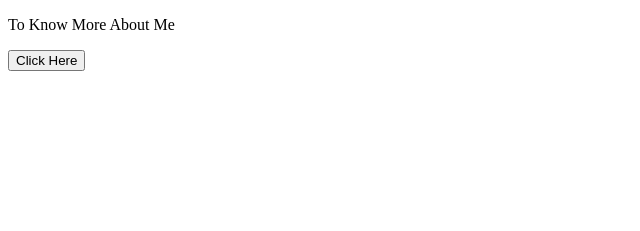
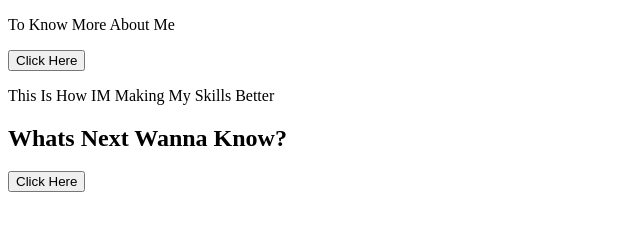
Before and after one commit to RajibAhmed0/My-first-website, a plain HTML site: page index.html in a window 1280 px wide. Shown: the part 105-336 px from the top of the page, without its empty margins (0-640 px from the left). Drawn offline with Linux system fonts and the light colour scheme.

Commit message:
new angle

```diff
--- a/index.html
+++ b/index.html
@@ -8,6 +8,12 @@
     <h3>Now I can push to github </h3>
     <p>To Know More About Me</p>
     <button>Click Here</button>
+    <p>This Is How IM Making My Skills Better</p>
+    <h2>Whats Next
+        Wanna Know?
+    </h2>
+    <button>Click Here</button>
+
 </head>
 <body>
 
```
